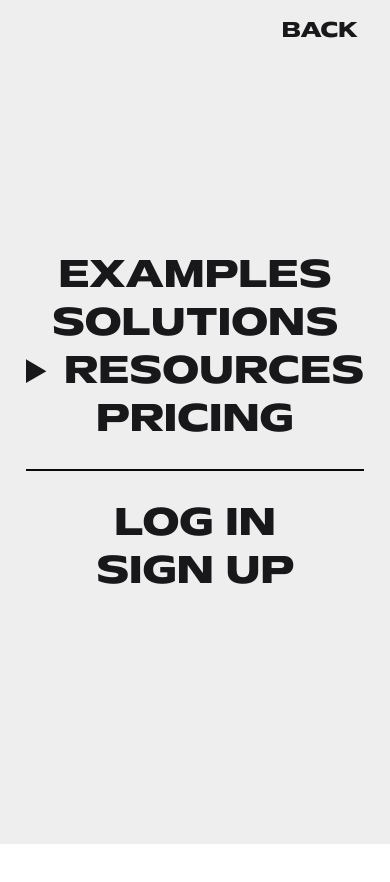
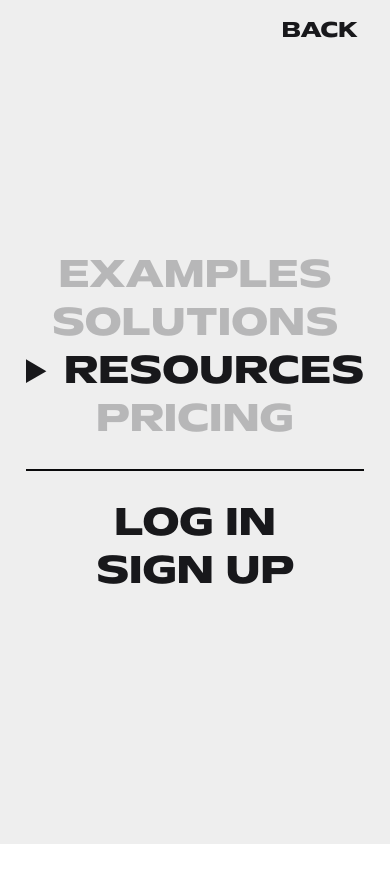
Before and after one commit to Hampus2001/mera, a Next.js app in the folder frontend/: page / in a window 390 px wide. Both pictures are taken after a click on the button "MENU". Shown: the top 882 px of the page. Built offline with nearby package versions, Linux system fonts and the light colour scheme.

Commit message:
fix med nav

```diff
--- a/frontend/components/LandingNav.js
+++ b/frontend/components/LandingNav.js
@@ -65,7 +65,7 @@ export default function LandingNav() {
             Pricing
           </Link>
         </nav>
-        <span className="space-x-4 py-1">
+        <span className="space-x-4 py-1 hidden lg:block">
           <Link href="/signup">
             <button className="btn btn-secondary">Sign up</button>
           </Link>
@@ -83,18 +83,18 @@ export default function LandingNav() {
               <ul className="flex flex-col items-center justify-center bg-base-300  w-full h-full font-mattone-bold text-4xl uppercase">
                 <span className="flex flex-col items-center justify-center gap-y-2">
                   <li>
-                    <Link className="cursor-pointer" href="/">
+                    <Link className=" opacity-25" href="/">
                       Examples
                     </Link>
                   </li>
                   <li>
-                    <Link className="cursor-pointer" href="/">
+                    <Link className=" opacity-25" href="/">
                       Solutions
                     </Link>
                   </li>
                   <li>
                     <details className="dropdown dropdown-center">
-                      <summary className="cursor-pointer">Resources</summary>
+                      <summary className="cursor-pointer ">Resources</summary>
                       <ul className="menu dropdown-content p-4 bg-base-300 mt-1">
                         <li>
                           <a>Item</a>
@@ -106,7 +106,7 @@ export default function LandingNav() {
                     </details>
                   </li>
                   <li>
-                    <Link className="cursor-pointer" href="/">
+                    <Link className="cursor-pointer opacity-25" href="/">
                       Pricing
                     </Link>
                   </li>
```
Also changed, not shown: 1 other file (tests, documents, lock files or other folders).
